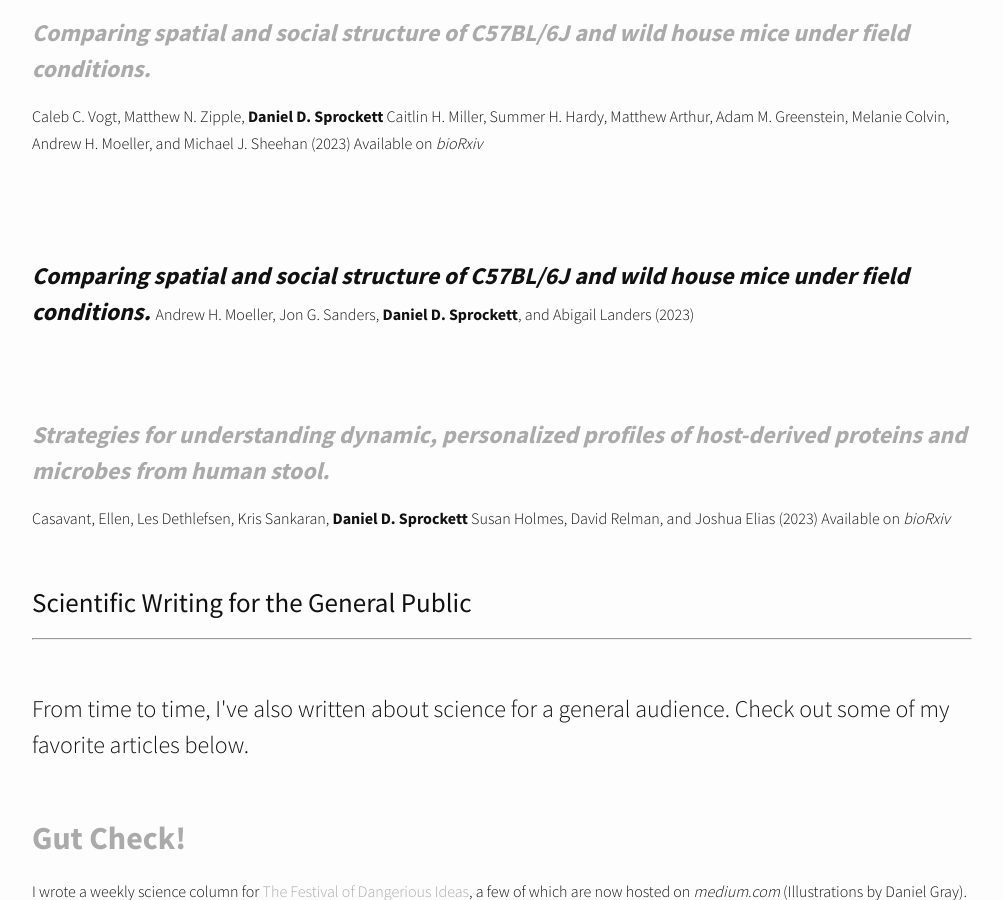
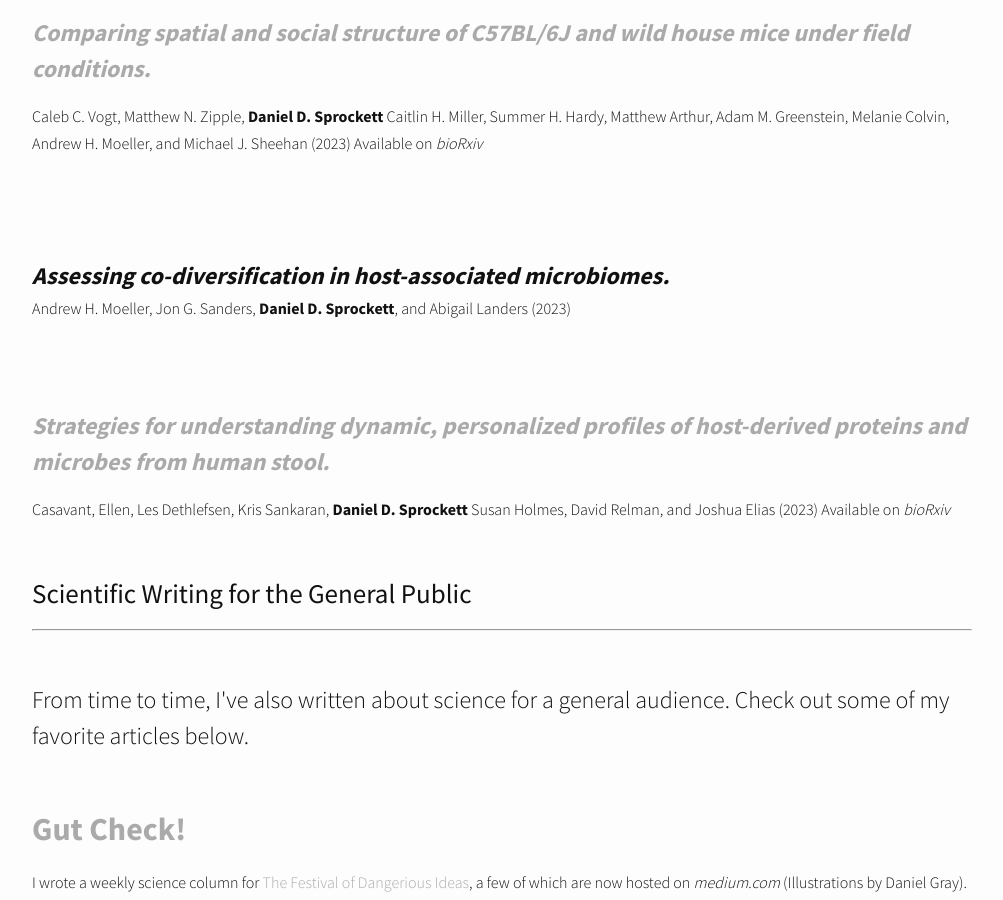
Before and after one commit to DanielSprockett/danielsprockett.github.io, a Jekyll site: the page built from publications.md, in a window 1280 px wide and 900 px high, scrolled down 3663 px. Shown: the whole window, without its empty margins (138-1141 px from the left). Built offline with Jekyll 4.4.1, drawn with Linux system fonts in a browser that asks for light colours; nearby versions of some CDN libraries; comment, search, counter and statistics services are not loaded.

Commit message:
Update publications.md

```diff
--- a/publications.md
+++ b/publications.md
@@ -322,9 +322,10 @@ Available on <i>
 <font size="5">
     <i>
     <b>
-      Comparing spatial and social structure of C57BL/6J and wild house mice under field conditions.
+      Assessing co-diversification in host-associated microbiomes.
     </b>
     </i>
+    <br>
 </font>
 <font size="3">
 Andrew H. Moeller, Jon G. Sanders, <b>Daniel D. Sprockett</b>, and Abigail Landers (2023)
```
